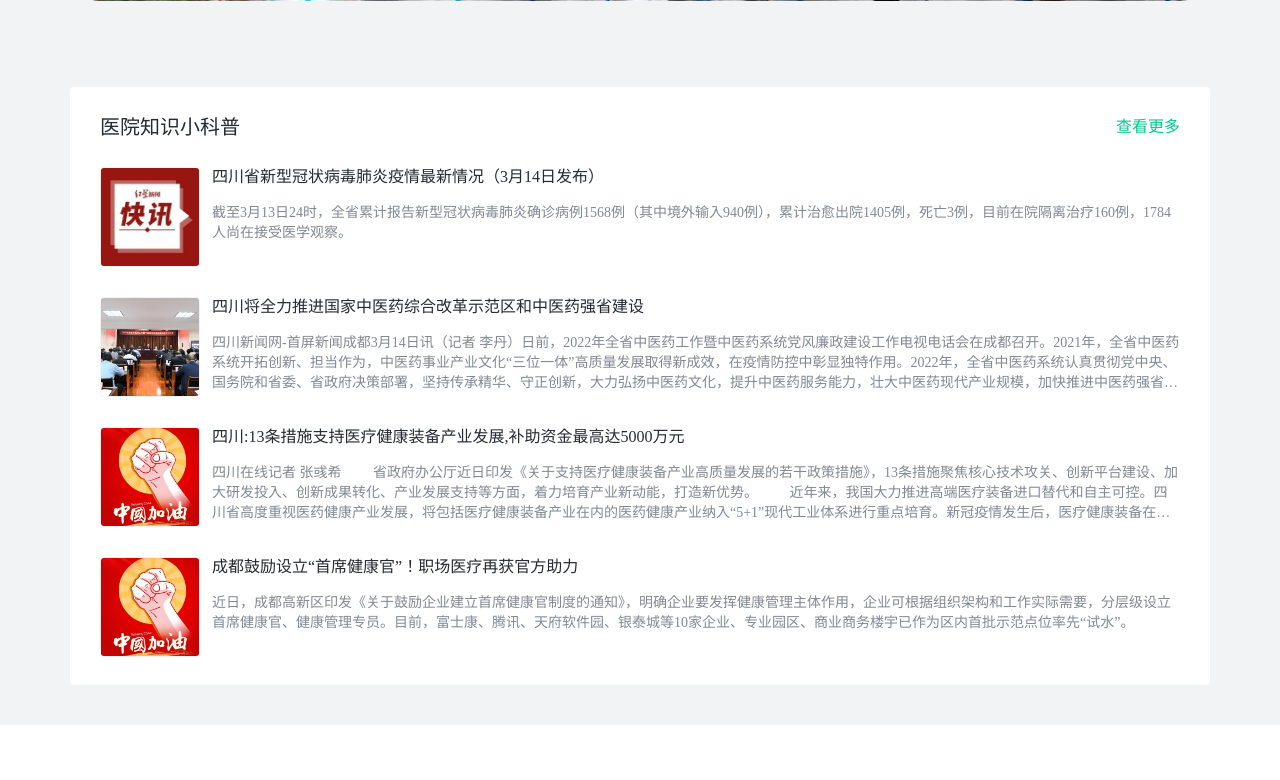
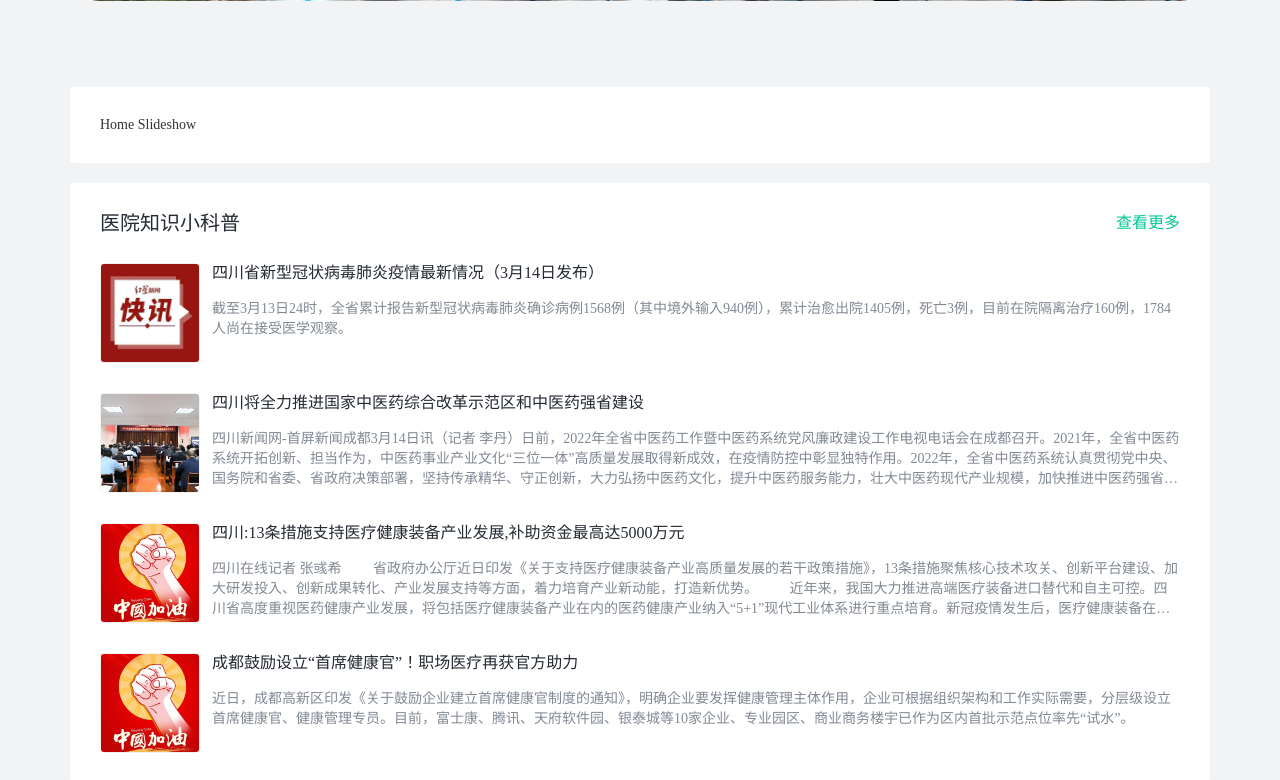
Before and after one commit to beGrit/learning-django, a Django app: page /medical/ in a window 1280 px wide. Shown: the part 595-1375 px from the top of the page. Before the commit the page ends 1320 px from the top, so only its background shows below. Run offline with Django 3.2, Linux system fonts and the light colour scheme; some libraries are stand-ins or nearby versions.

Commit message:
GP-0003: Edit home module.

```diff
--- a/medical/static/medical/css/page/custom-pages-home-home.css
+++ b/medical/static/medical/css/page/custom-pages-home-home.css
@@ -11,6 +11,8 @@
 body {
     background-color: #f2f3f5;
 }
+
+/* Home header. */
 
 .home-header {
     width: 100%;
@@ -108,6 +110,20 @@ body {
     color: gray;
 }
 
+/* Home slideshow*/
+.home-slideshow {
+    display: flex;
+    flex-flow: column nowrap;
+    max-width: 1180px;
+    width: 100%;
+    border-radius: 4px;
+    background-color: #fff;
+    box-sizing: border-box;
+    margin: 0 auto 20px;
+    padding: 28px 30px;
+}
+
+/* Home article. */
 
 .home-article {
     display: flex;
@@ -149,7 +165,7 @@ body {
     height: 100px;
     min-width: 100px;
     border-radius: 4px;
-    border: 1px solid rgba(0,0,0,.05);
+    border: 1px solid rgba(0, 0, 0, .05);
     overflow: hidden;
     box-sizing: border-box;
 }
@@ -182,7 +198,7 @@ body {
     -webkit-line-clamp: 1;
     text-overflow: ellipsis;
     -webkit-box-orient: vertical;
-    white-space: normal!important;
+    white-space: normal !important;
 }
 
 .article-card .article-card-body .body-content {
@@ -195,7 +211,7 @@ body {
     -webkit-line-clamp: 3;
     text-overflow: ellipsis;
     -webkit-box-orient: vertical;
-    white-space: normal!important;
+    white-space: normal !important;
 }
 
 .link-line {
@@ -209,7 +225,7 @@ body {
     -webkit-line-clamp: 1;
     text-overflow: ellipsis;
     -webkit-box-orient: vertical;
-    white-space: normal!important;
+    white-space: normal !important;
 }
 
 .link-line-title {
--- a/medical/templates/custom/pages/home/home.html
+++ b/medical/templates/custom/pages/home/home.html
@@ -4,7 +4,6 @@
     <link rel="stylesheet" type="text/css" href="{% static "medical/css/page/custom-pages-home-home.css" %}">
 {% endblock %}
 {% block content %}
-    <div class="image-banner"></div>
     <div class="home-header">
         <div class="home-header-container">
             <div class="search-input-container">
@@ -15,6 +14,11 @@
                     {% include 'custom/components/home-banner-item.html' %}
                 {% endfor %}
             </div>
+        </div>
+    </div>
+    <div class="home-slideshow">
+        <div class="home-slideshow-container">
+            Home Slideshow
         </div>
     </div>
     <div class="home-article">
```
